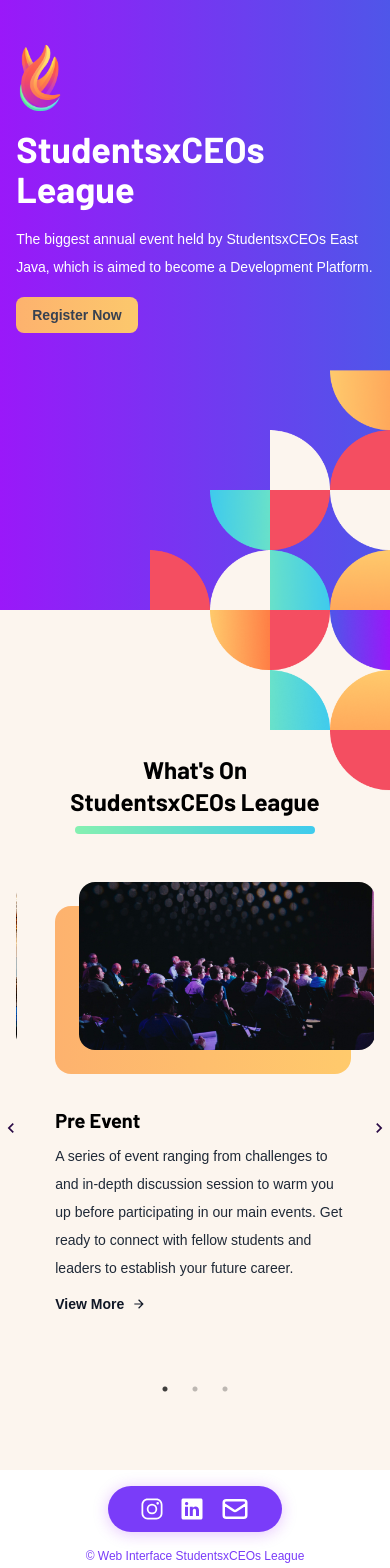
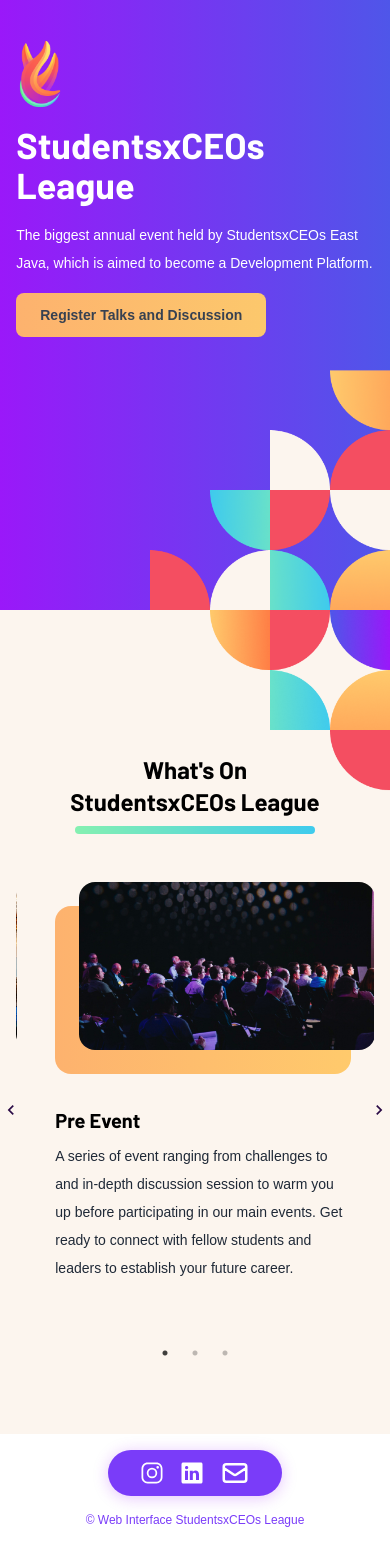
Before and after one commit to theodorusclarence/sxceosleague, a Next.js app: page / in a window 390 px wide. Shown: the part 234-1802 px from the top of the page. After the commit the page ends 1766 px from the top, so only its background shows below. Built offline with nearby package versions, Linux system fonts and the light colour scheme; a web font is replaced by a local one.

Commit message:
add registration for tnd and update footer

```diff
--- a/components/ButtonLink.jsx
+++ b/components/ButtonLink.jsx
@@ -5,7 +5,7 @@
 
     return (
         <UnstyledLink
-            className={`${className} text-sm md:text-lg inline-flex items-center justify-center py-2 px-4 ${
+            className={`${className} text-sm md:text-lg inline-flex items-center justify-center py-3 px-6 ${
                 props.outline
                     ? 'text-sorange-400 bg-transparent hover:bg-white border-2 hover:bg-opacity-10 border-sorange-400'
                     : 'text-gray-700 bg-gradient-to-r from-sorange-600 to-sorange-400 hover:from-sorange-400 '
--- a/components/EventLists.jsx
+++ b/components/EventLists.jsx
@@ -53,7 +53,7 @@
                 <p className='max-w-lg mb-4 leading-7 text-gray-800'>
                     {excerpt}
                 </p>
-                <UnstyledLink
+                {/* <UnstyledLink
                     href={route}
                     className='block py-1 view-container'
                 >
@@ -63,7 +63,7 @@
                             <MdArrowForward />
                         </span>
                     </div>
-                </UnstyledLink>
+                </UnstyledLink> */}
             </div>
             <style jsx>{`
                 /* 768 md: */
--- a/components/Footer.jsx
+++ b/components/Footer.jsx
@@ -11,13 +11,13 @@
                 }}
                 className='flex items-center px-8 py-2 space-x-4 text-2xl text-white rounded-full bg-spurple-400'
             >
-                <UnstyledLink href='#'>
+                <UnstyledLink href='https://instagram.com/studentsxceosleague?igshid=zpjn1z16yw1g'>
                     <IoLogoInstagram />
                 </UnstyledLink>
-                <UnstyledLink href='#'>
+                <UnstyledLink href='https://www.linkedin.com/company/studentsxceos-league/'>
                     <IoLogoLinkedin />
                 </UnstyledLink>
-                <UnstyledLink href='#'>
+                <UnstyledLink href='mailto:sxceosleague@gmail.com'>
                     <HiOutlineMail className='text-3xl' />
                 </UnstyledLink>
             </div>
--- a/components/Nav.jsx
+++ b/components/Nav.jsx
@@ -28,7 +28,7 @@
                     <li>
                         <UnstyledLink
                             className='inline-flex items-center justify-center px-6 py-2 text-sm font-bold tracking-wide text-white transition rounded-lg font-primary md:text-base bg-gradient-to-r from-spurple-500 to-spurple-600 hover:to-spurple-500 focus:outline-none'
-                            href='/register'
+                            href='https://tiny.cc/RegistrationTnD'
                         >
                             Register
                         </UnstyledLink>
--- a/pages/index.jsx
+++ b/pages/index.jsx
@@ -69,8 +69,11 @@
                             Java, which is aimed to become a Development
                             Platform.
                         </p>
-                        <ButtonLink className='self-start' href='/register'>
-                            Register Now
+                        <ButtonLink
+                            className='self-start'
+                            href='https://tiny.cc/RegistrationTnD'
+                        >
+                            Register Talks and Discussion
                         </ButtonLink>
                     </article>
                 </section>
```
